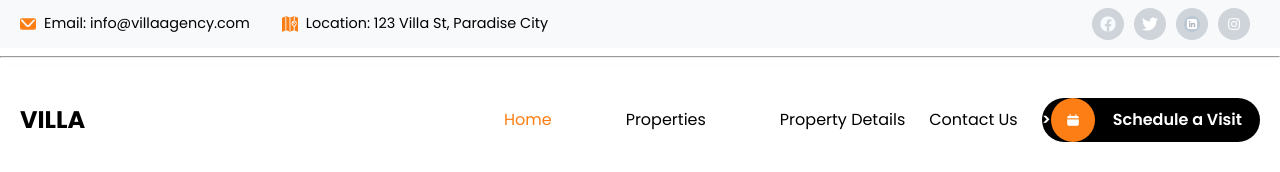
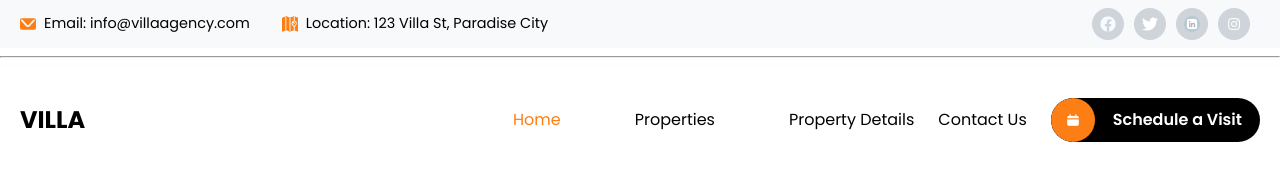
Before and after one commit to Mexican1922/villaagency, a plain HTML site: page index.html in a window 1280 px wide. Shown: the top 172 px of the page. Drawn offline with Linux system fonts and the light colour scheme.

Commit message:
Updated website content

```diff
--- a/index.html
+++ b/index.html
@@ -53,7 +53,7 @@
             <li><a href="details.html" class="property-details" target="_parent">Property Details</a></li>
             <li><a href="contact.html" class="contact-us" target="_parent">Contact Us</a></li>
             <li class="schedule-visit">
-                <a href="https://wa.me/2349015599954" target="_blank">>
+                <a href="https://wa.me/2349015599954" target="_blank">
                     <img src="../images/calendar-silhouette.png" alt="Schedule Logo" class="scheduleIcon">
                     <span>Schedule a Visit</span>
                 </a>
```
